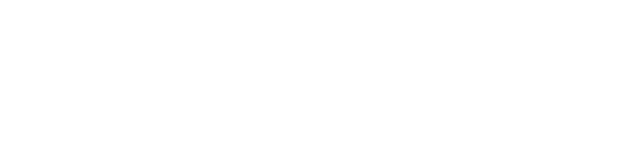
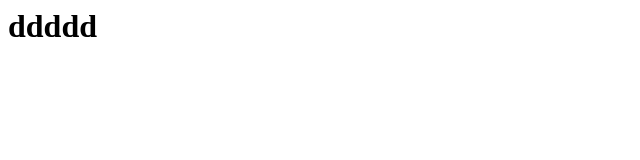
Before and after one commit to crawlerkill/hello-world-git, a plain HTML site: page index.html in a window 1280 px wide. Shown: the whole page, without its empty margins (0-640 px from the left). Drawn offline with Linux system fonts and the light colour scheme.

Commit message:
prueba 2

```diff
--- a/index.html
+++ b/index.html
@@ -1 +1,4 @@
-<html></html>
+<html>
+
+<h1>ddddd</h1>
+</html>
```
